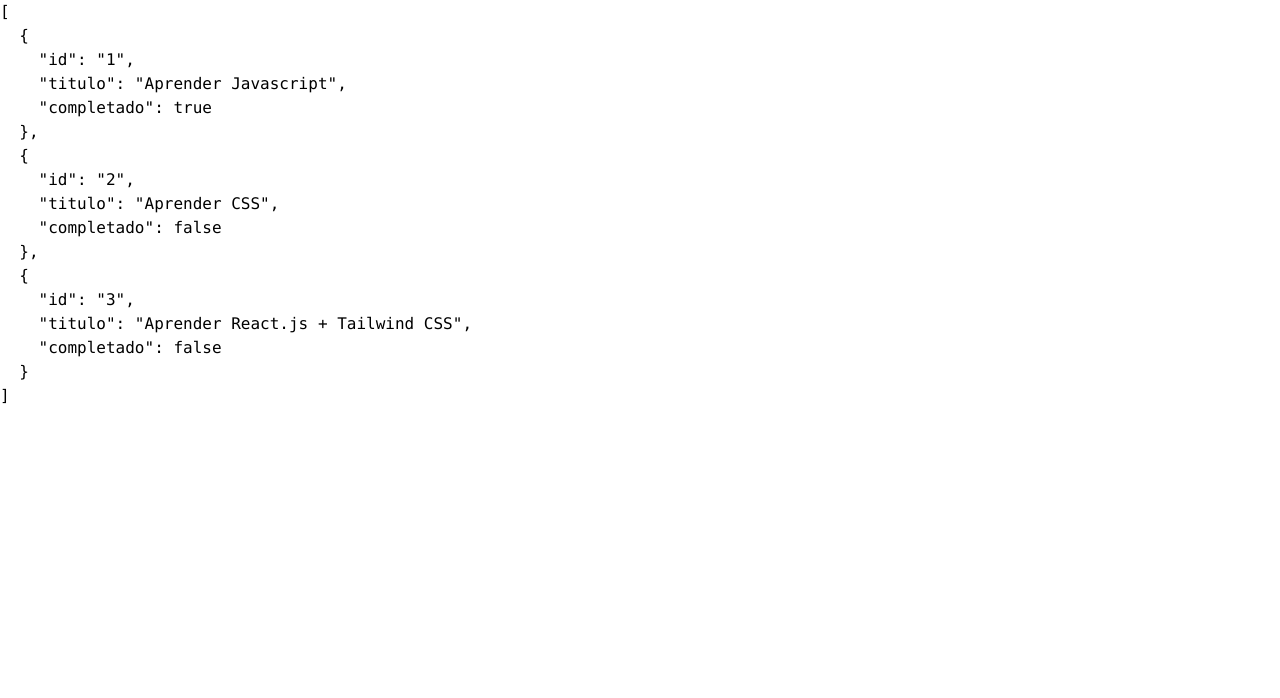
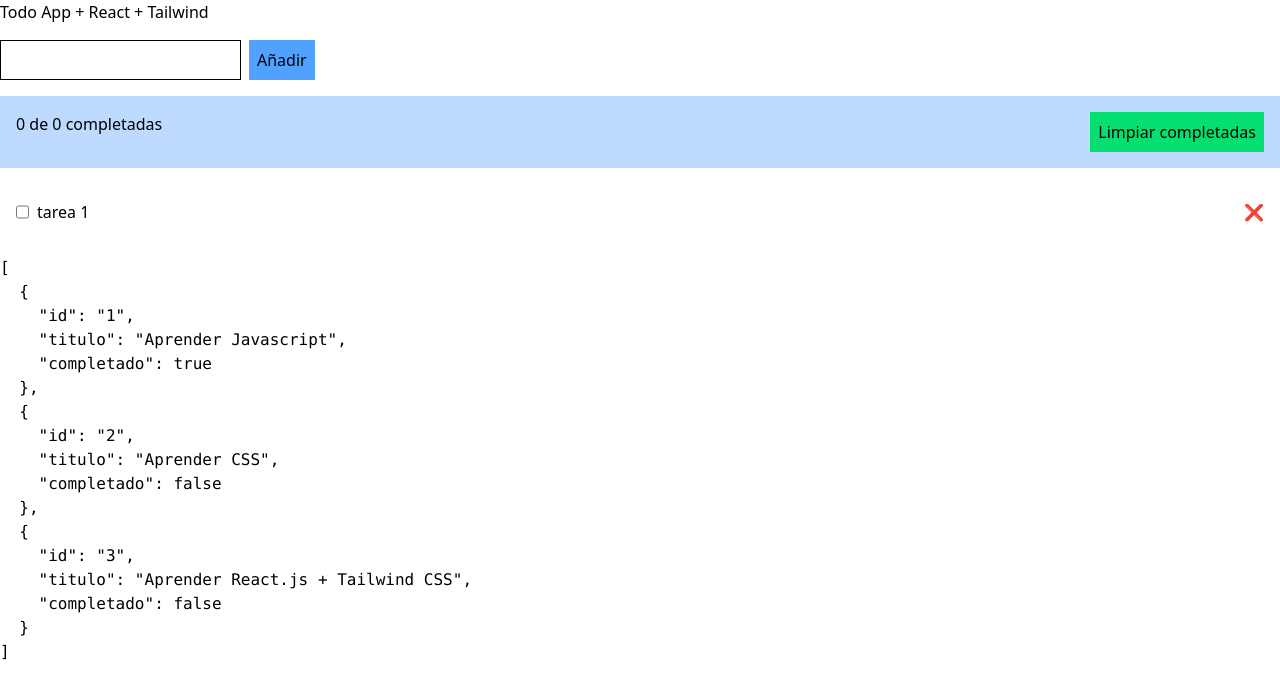
Before and after one commit to victorvzn/bootcamp-frontend-python-g30, a React (Vite) app in the folder semana09/dia03-01-react-todo-app-tailwindcss/: page / in a window 1280 px wide. Shown: the top 698 px of the page. Built offline with nearby package versions, Linux system fonts and the light colour scheme.

Commit message:
semana09, dia03, react todo app tailwind

```diff
--- a/semana09/dia03-01-react-todo-app-tailwindcss/src/App.jsx
+++ b/semana09/dia03-01-react-todo-app-tailwindcss/src/App.jsx
@@ -22,11 +22,51 @@
   const [tareas, setTareas] = useState(DEFAULT_TAREAS)
 
   return (
-    <div>
+    <main className="flex flex-col gap-4">
+      <h1>Todo App + React + Tailwind</h1>
 
+      <form className="flex gap-2">
+        <input
+          type="text"
+          className="border p-1"
+        />
+        <input
+          type="submit"
+          value="Añadir"
+          className="bg-blue-400 p-2"
+        />
+      </form>
+
+      <section className="bg-blue-200 flex justify-between p-4">
+        <span>0 de 0 completadas</span>
+
+        <button
+          className="bg-green-400 p-2"
+        >
+          Limpiar completadas
+        </button>
+      </section>
+
+      <ul className="flex flex-col gap-2 p-4">
+        <li className="flex justify-between">
+          <div className="flex gap-2">
+            <input type="checkbox" />
+
+            <span>
+              tarea 1
+            </span>
+          </div>
+
+          <button
+            className="cursor-pointer"
+          >
+            ❌
+          </button>
+        </li>
+      </ul>
 
       <pre>{JSON.stringify(tareas, null, 2)}</pre>
-    </div>
+    </main>
   )
 }
 
```
